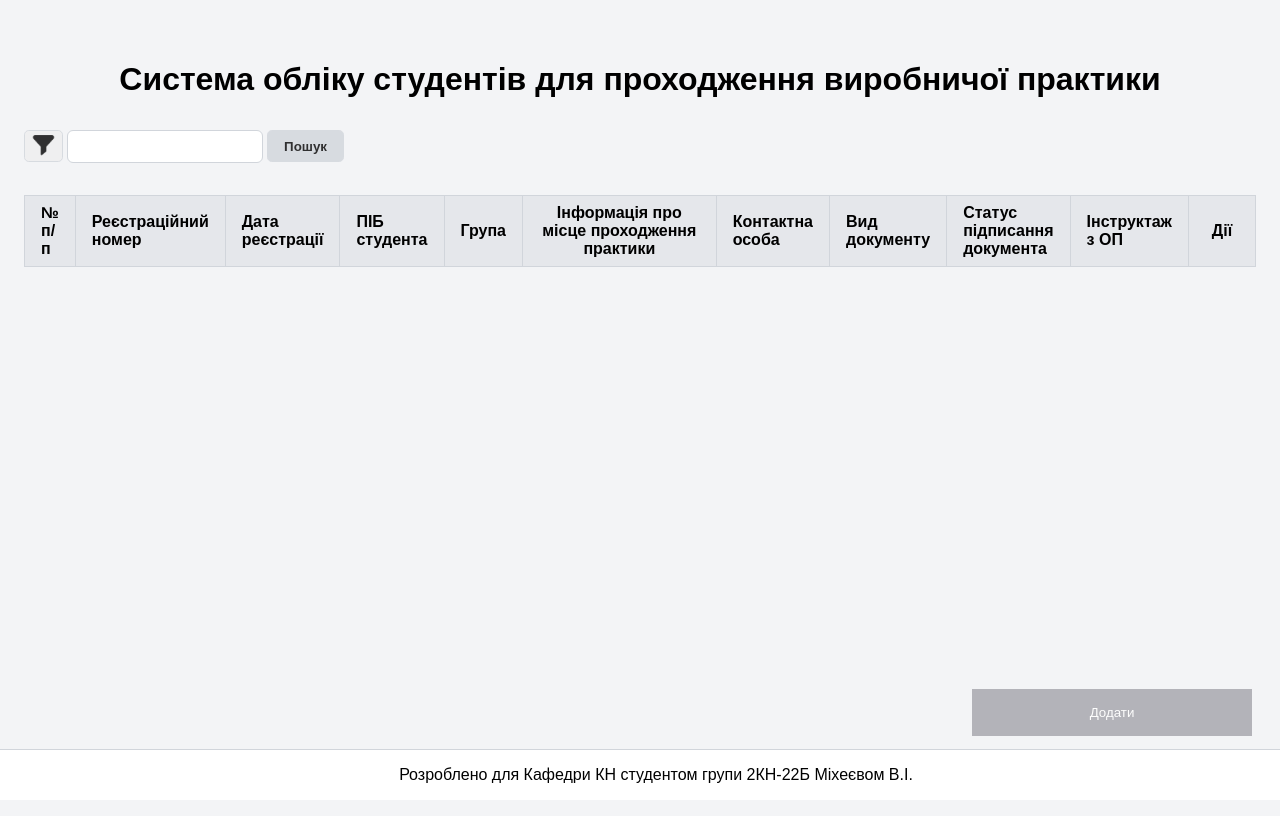
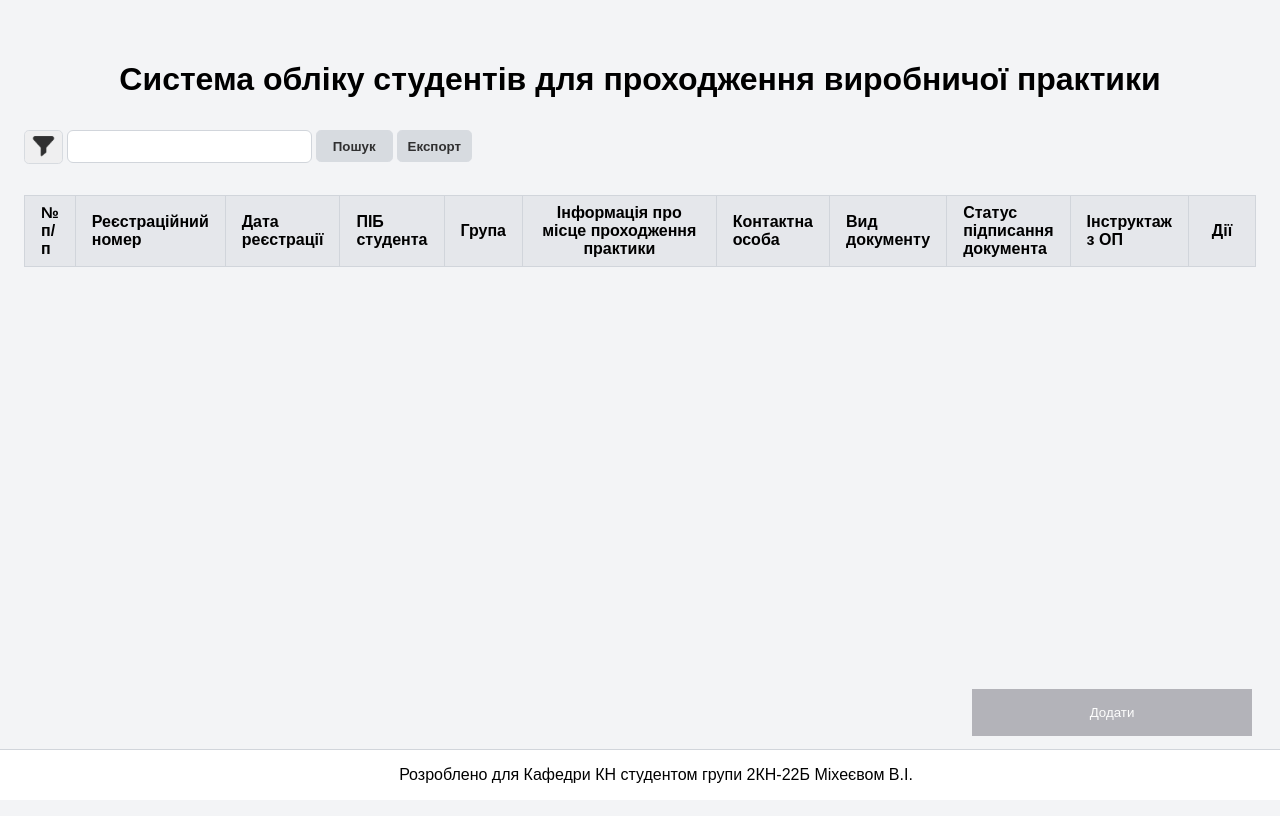
Before and after one commit to M1R4MI/Accounting-System-for-Internship, a website: page public/html/table.html in a window 1280 px wide. Drawn offline with Linux system fonts and the light colour scheme; no server answers.

Commit message:
* the same as previous commit but with updated html and css files

```diff
--- a/package.json
+++ b/package.json
@@ -5,6 +5,7 @@
     "console": "^0.7.2",
     "cors": "^2.8.5",
     "dayjs": "^1.11.13",
+    "exceljs": "^4.4.0",
     "express": "^5.1.0",
     "mysql2": "^3.14.1",
     "path": "^0.12.7"
--- a/public/css/style.css
+++ b/public/css/style.css
@@ -92,16 +92,16 @@ select {
   opacity: 1;
 }
 
-.search-container{
+.auxiliary-container{
   display: flex;
   justify-content: end;
-  width: 20rem;
+  width: 28rem;
   margin: 0 1rem auto 0;
   right:0px;
   padding: 0.5rem 0 0 0;
 }
 
-.search-container #searchbtn{
+.auxiliary-container #searchbtn{
   margin-left: 4px;
   height: 2rem;
   font-weight: bold;
@@ -114,10 +114,10 @@ select {
   cursor: pointer;
 }
 
-.search-container .filter-button{
+.auxiliary-container .filter-button{
   margin-right: 4px;
   width: 2.5rem;
-  height: 2rem;
+  height: 2.1rem;
   border: 1px solid #d1d5db;
   border-radius: 0.3rem;
   text-align: center;
@@ -131,10 +131,6 @@ select {
   height: 25px;
   border: 0;
   position: static;
-}
-
-.search-container #searchbtn:hover, .filter-button:hover, .filterBtn:hover{
-  opacity: 1;
 }
 
 .filterForm-popup{
@@ -160,6 +156,24 @@ select {
   align-items: center;
   cursor: pointer;
   opacity: 0.8;
+}
+
+.auxiliary-container #exportBtn{
+  height: 2rem;
+  width: 8rem;
+  right: 15px;
+  text-align: center;
+  margin-left: 4px;
+  border: 1px solid #d1d5db;
+  background-color: #d1d5db;
+  border-radius: 0.3rem;
+  cursor: pointer;
+  font-weight: bold;
+  opacity: 0.8;
+}
+
+.auxiliary-container #searchbtn:hover, .filter-button:hover, .filterBtn:hover, #exportBtn:hover{
+  opacity: 1;
 }
 
 footer{
--- a/public/html/table.html
+++ b/public/html/table.html
@@ -11,12 +11,15 @@
             <h1>Система обліку студентів для проходження виробничої практики</h1>
 
             <!-- Search field for dynamic searching in the table -->
-            <div class ="search-container">
+            <div class ="auxiliary-container">
                 <button id="filterToggle" class="filter-button" onclick="filterToggle()">
                     <img src="../images/filter.png" class="btnImg">
                 </button>
                 <input type="text" id="searchInput" placeholder="">
+                <!-- Search button -->
                 <button type="button" onclick="searchInTable()" id="searchbtn">Пошук</button>
+                <!-- Export button -->
+                <button type="button" id="exportBtn" onclick="exportTable('mainDataTable')">Експорт</button>
             </div>
 
             <div id="mainDataTable">
@@ -310,6 +313,35 @@
                 performSearch(column, sortOrder);
                 document.getElementById('filterFormDiv').style.display = 'none';
             }
+
+            //Export function with redirection to the server
+            async function exportTable(tableName){
+                try{
+                    const res = await fetch(`${API_URL}/export?table=${tableName}`, {
+                        method: 'GET'
+                    });
+
+                    if(!res.ok){
+                        throw new Error(`Server error: ${res.statusText}`);
+                    }
+
+                    const blob = await res.blob();
+                    const url = URL.createObjectURL(blob);
+
+                    const a = document.createElement('a');
+                    a.href = url;
+                    a.download = `${tableName}.xlsx`
+                    document.body.appendChild(a);
+                    a.click();
+                    a.remove();
+
+                    URL.revokeObjectURL(url);
+                }catch(err){
+                    console.error('Download failed: ', err);
+                    alert('Failed to download the Excel file.');
+                }
+            }
+
             //--Event listener for edit form--
             document.getElementById('editForm').addEventListener('submit', async e => {
                 e.preventDefault();
```
Also changed, not shown: 1 other file.
